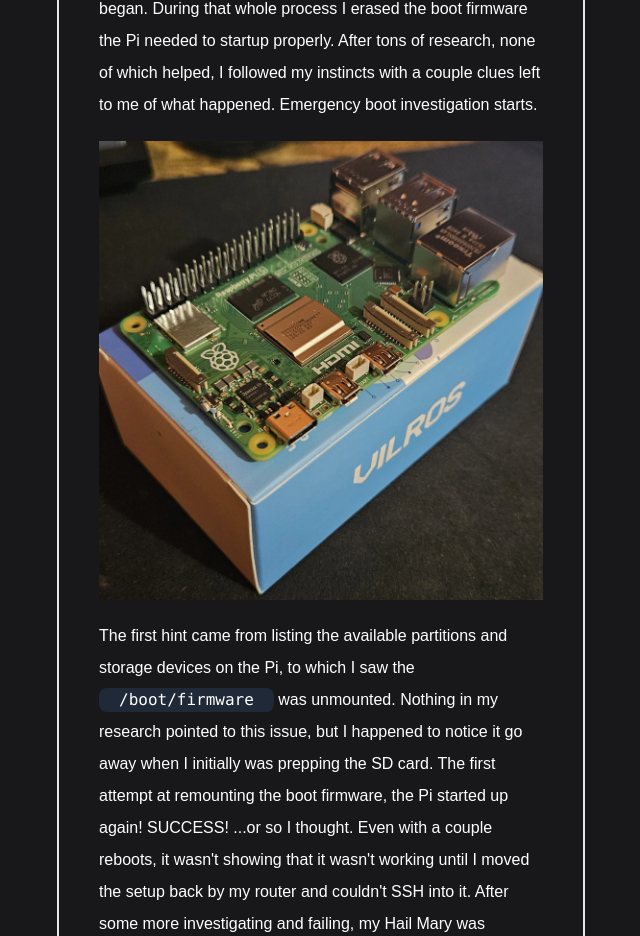
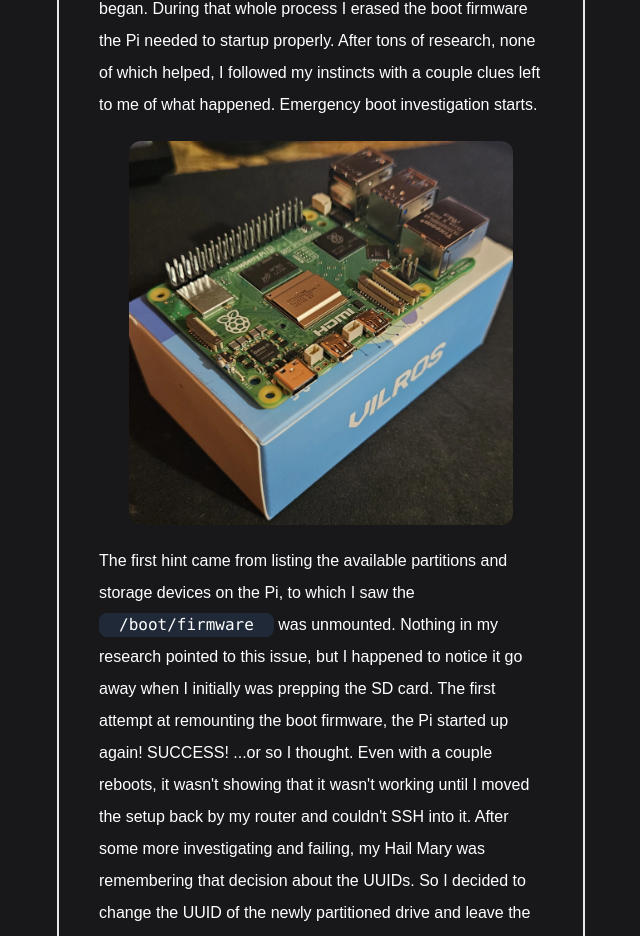
Before and after one commit to lopezkor000/portfolio, a Next.js app: page /blog in a window 1280 px wide. Shown: the part 1313-2249 px from the top of the page, without its empty margins (391-1031 px from the left). Built offline with nearby package versions, Linux system fonts and the light colour scheme.

Commit message:
adding images and gfm

```diff
--- a/app/blog/page.tsx
+++ b/app/blog/page.tsx
@@ -1,4 +1,5 @@
 import ReactMarkdown from "react-markdown";
+import remarkGfm from "remark-gfm";
 import { promises as fs } from "fs";
 
 export default async function Blog() {
@@ -20,6 +21,7 @@ export default async function Blog() {
         >
           <p className="text-right text-lg">{blog.date}</p>
           <ReactMarkdown
+            remarkPlugins={[remarkGfm]}
             components={{
               h1: ({ node, ...props }) => (
                 <h1 className="text-5xl" {...props} />
@@ -48,6 +50,12 @@ export default async function Blog() {
               p: ({ node, ...props }) => (
                 <p className="text-base/8" {...props} />
               ),
+              img: ({ node, ...props }) => (
+                <img
+                  className="w-96 h-96 rounded-xl justify-self-center"
+                  {...props}
+                />
+              ),
             }}
           >
             {blog.content}
--- a/package.json
+++ b/package.json
@@ -12,7 +12,8 @@
     "next": "^15.2.3",
     "react": "^19.0.0",
     "react-dom": "^19.0.0",
-    "react-markdown": "^10.1.0"
+    "react-markdown": "^10.1.0",
+    "remark-gfm": "^4.0.1"
   },
   "devDependencies": {
     "@types/node": "^20",
```
Also changed, not shown: 1 other file (tests, documents, lock files or other folders).
